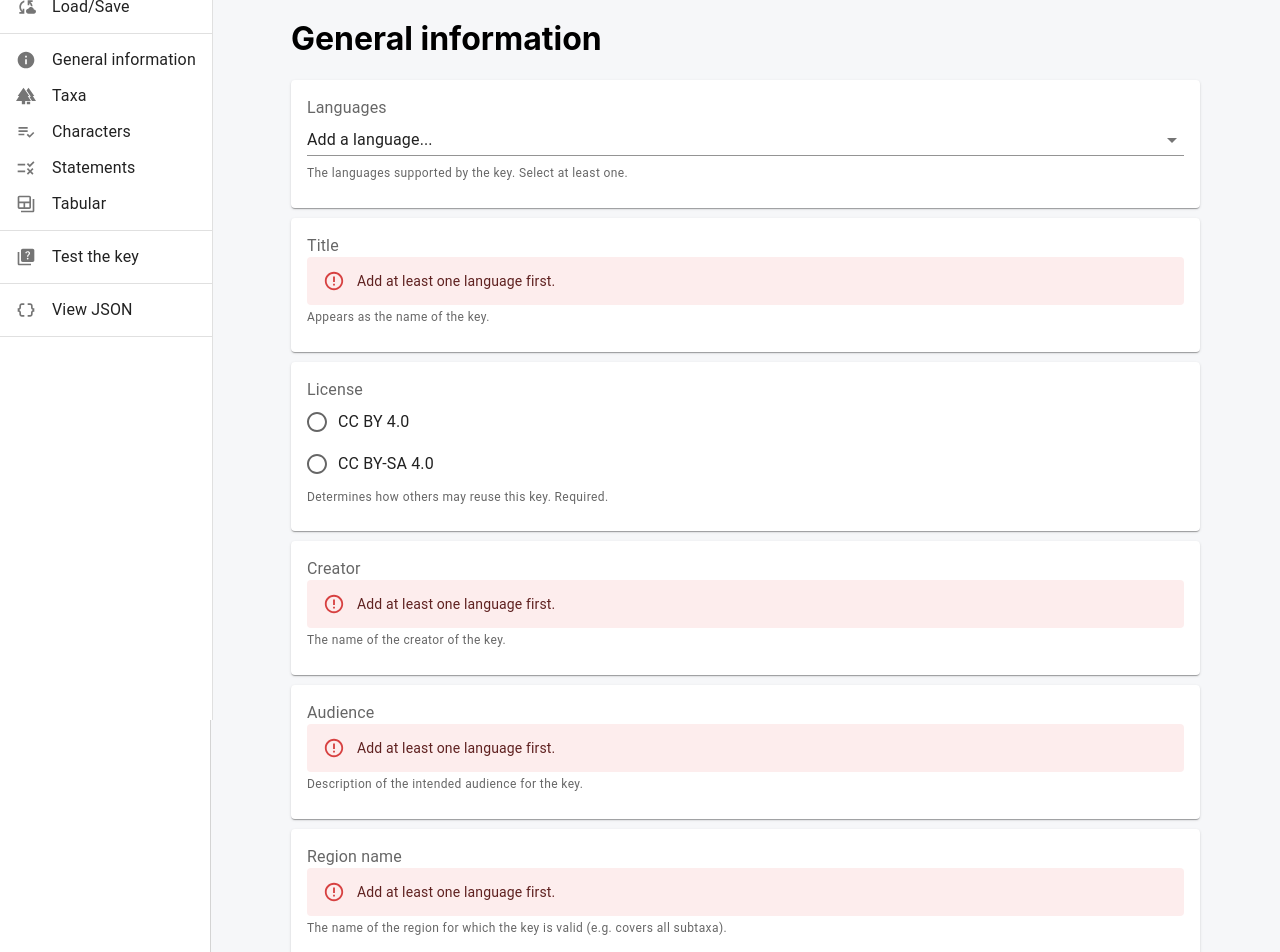
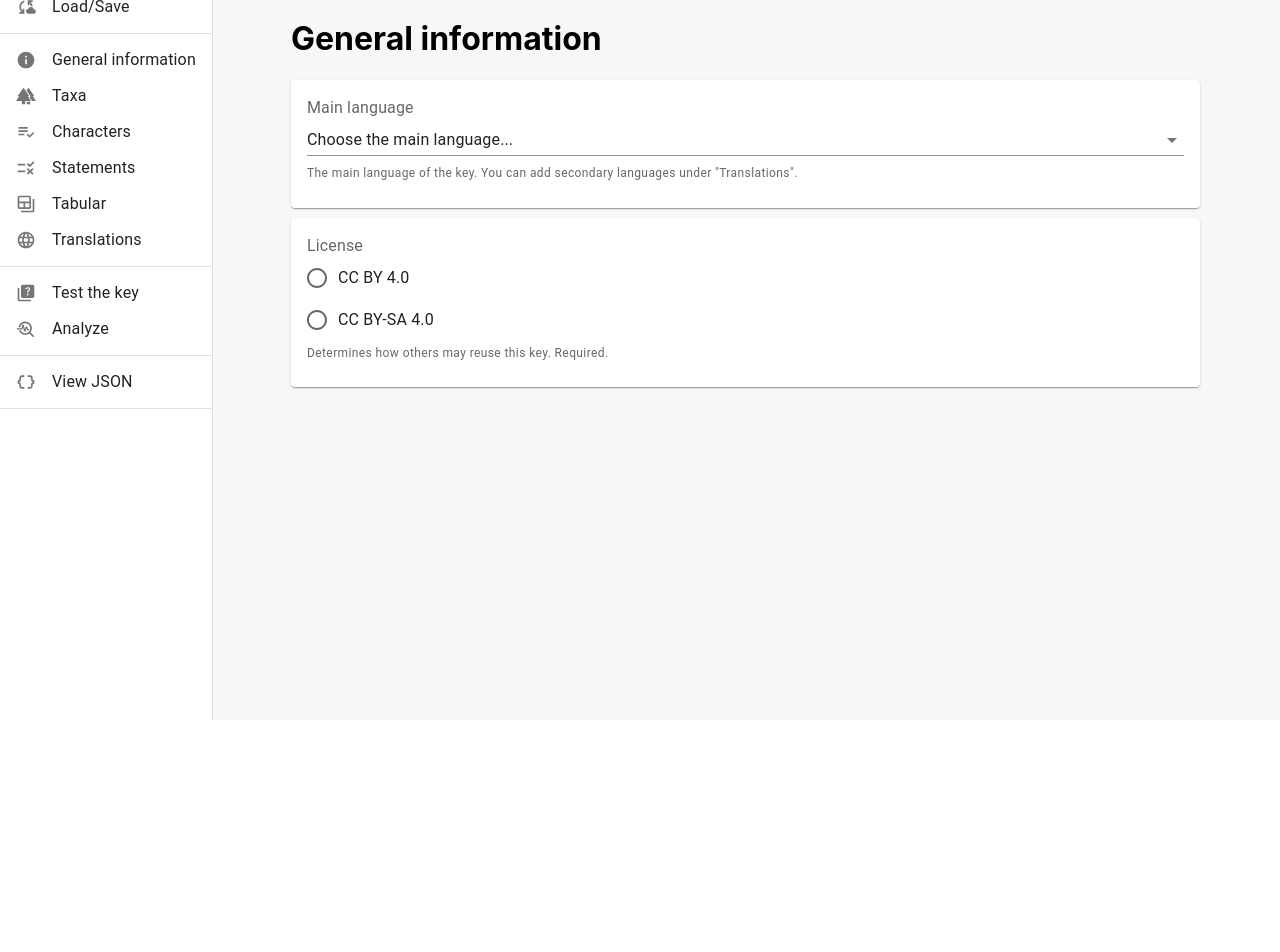
Before and after one commit to Artsdatabanken/Clavis-editor, a React (Create React App) app: page /#/ in a window 1280 px wide. Shown: the part 80-1032 px from the top of the page. After the commit the page ends 800 px from the top, so only its background shows below. Built offline with nearby package versions, Linux system fonts and the light colour scheme.

Commit message:
Add analysis mode

```diff
--- a/src/App.js
+++ b/src/App.js
@@ -15,6 +15,8 @@ import Files from './components/Files'
 import Taxa from './components/Taxa';
 import Characters from './components/Characters';
 import Statements from './components/Statements';
+import Translations from './components/Translations';
+
 
 import Resources from './components/Resources';
 import JsonView from './components/JsonView';
@@ -23,6 +25,7 @@ import { v4 as uuidv4 } from 'uuid';
 import moment from 'moment';
 import { deepClone } from './Utils';
 import TabularView from './components/tabularView';
+import Analyze from './components/Analyze';
 
 function App() {
   const [clavis, setClavis] = useState({
@@ -238,9 +241,12 @@ function App() {
             <Route path="/characters" element={<Characters characters={clavis["characters"]} statements={clavis["statements"]} languages={clavis["language"]} mediaElements={clavis["mediaElements"]} newImage={newImage} replaceItem={replaceItem} deleteItem={deleteItem} />} />
             <Route path="/statements" element={<Statements statements={clavis["statements"]} characters={clavis["characters"]} taxa={clavis["taxa"]} languages={clavis["language"]} replaceItem={replaceItem} deleteItem={deleteItem}  />} />
             <Route path="/tabular" element={<TabularView clavis={clavis} replaceItem={replaceItem} deleteItem={deleteItem} languages={clavis["language"]} />} />
+            <Route path="/translations" element={<Translations clavis={clavis} replaceItem={replaceItem} deleteItem={deleteItem} languages={clavis["language"]} />} />
             <Route path="/resources" element={<Resources clavis={clavis} />} />
             <Route path="/json" element={<JsonView clavis={clavis} />} />
             <Route path="/test" element={<TestView clavis={clavis} />} />
+            <Route path="/analyze" element={<Analyze clavis={clavis} />} />
+
           </Routes>
         </div>
       </div>
--- /dev/null
+++ b/src/components/Analyze.js
@@ -0,0 +1,105 @@
+
+import React from "react";
+import { Card, Alert } from "@mui/material";
+
+import {
+    getBestString
+} from "../Utils";
+
+function Analyze({ clavis }) {
+
+    const getAncestry = (taxa, resultObject = {}, ancestry = []) => {
+        taxa.forEach(taxon => {
+            resultObject[taxon.id] = ancestry.concat([taxon.id])
+            if (taxon.children) {
+                resultObject = getAncestry(taxon.children, resultObject, resultObject[taxon.id])
+            }
+        });
+        return resultObject
+    }
+
+    const taxonomy = getAncestry(clavis.taxa)
+
+    const getFacts = (taxon, freq) => {
+        return clavis.statements
+            .filter(s => taxonomy[taxon].includes(s.taxon) && s.frequency === freq)
+            .map(s => s.value)
+    }
+
+    const areDiscernable = (taxonX, taxonY) => {
+        let all_facts = getFacts(taxonX, 1).concat(getFacts(taxonY, 0))
+
+        for (let index = 0; index < all_facts.length; index++) {
+            if (all_facts.indexOf(all_facts[index]) !== index) {
+                return true
+            }
+        }
+
+        all_facts = getFacts(taxonX, 0).concat(getFacts(taxonY, 1))
+
+        for (let index = 0; index < all_facts.length; index++) {
+            if (all_facts.indexOf(all_facts[index]) !== index) {
+                return true
+            }
+        }
+
+        return false
+    }
+
+    const getEndpoints = (taxa) => {
+        let result = []
+
+        taxa.forEach(taxon => {
+            if (taxon.isEndpoint || !taxon.children || !taxon.children.length) {
+                result = result.concat([{ "id": taxon.id, "name": taxon.scientificName || getBestString(taxon.label) || taxon.id }])
+            }
+            else if (taxon.children && taxon.children.length) {
+                result = result.concat(getEndpoints(taxon.children))
+            }
+        })
+
+        return result
+    }
+
+    const endpoints = getEndpoints(clavis.taxa)
+
+    const getIndiscernables = (taxa) => {
+        let results = []
+
+        if (taxa.length < 2) {
+            return results
+        }
+
+        const focal = taxa[0]
+        const rest = taxa.slice(1)
+        rest.forEach(restTaxon => {
+            if (!areDiscernable(focal.id, restTaxon.id)) {
+                results = results.concat([[focal, restTaxon]])
+            }
+        })
+
+        results = results.concat(getIndiscernables(rest))
+        return results
+    }
+
+
+    return (
+        <div>
+            <h1 className="bp4-heading">Analysis</h1>
+
+            <Card >
+                {getIndiscernables(endpoints).map(
+                    x => (
+                        <Alert severity="warning" key={x[0].id + x[1].id}>{x[0].name} and {x[1].name} are not discernable</Alert>
+                    )
+                )}
+            </Card>
+
+
+
+        </div>
+
+    );
+}
+
+export default Analyze;
--- a/src/components/Home.js
+++ b/src/components/Home.js
@@ -1,19 +1,18 @@
-import React, { useState } from "react";
+import React from "react";
 
 import ChatIcon from '@mui/icons-material/Chat';
-import DeleteIcon from '@mui/icons-material/Delete';
 
 import TextField from '@mui/material/TextField';
 import InputAdornment from '@mui/material/InputAdornment';
 import Card from '@mui/material/Card';
 import {
     FormGroup, FormControlLabel, FormControl, FormLabel, FormHelperText, Radio,
-    RadioGroup, CardContent, Alert, Select, MenuItem, IconButton
+    RadioGroup, CardContent, Select, MenuItem
 } from "@mui/material";
 import { languageNames } from "../Utils"
 
+
 function Home({ clavis, replaceItem, newPerson, newImage }) {
-    const [removing, setRemoving] = useState(false);
 
     const onFieldChange = (e) => {
         const language = e.target.id.slice(-2);
@@ -56,16 +55,9 @@ function Home({ clavis, replaceItem, newPerson, newImage }) {
 
     }
 
-    const addLanguage = (l) => {
-        if (!!l && !clavis["language"].includes(l)) {
-            clavis["language"].push(l)
-            replaceItem(clavis)
-        }
-    }
-
-    const removeLanguage = (l) => {
-        if (!!l && clavis["language"].includes(l)) {
-            clavis["language"] = clavis["language"].filter(x => x !== l)
+    const setMainLanguage = (l) => {
+        if (!!l) {
+            clavis["language"] = [l].concat(clavis["language"].filter(x => x !== l))
             replaceItem(clavis)
         }
     }
@@ -102,6 +94,8 @@ function Home({ clavis, replaceItem, newPerson, newImage }) {
             value={value} />;
     }
 
+    const language = !!clavis["language"].length ? clavis["language"][0] : false
+
     return (
         <div className='content-section'>
             <h1 className="bp4-heading">General information</h1>
@@ -109,75 +103,47 @@ function Home({ clavis, replaceItem, newPerson, newImage }) {
             <Card className="formCard">
                 <CardContent>
                     <FormControl component="fieldset" variant="standard" fullWidth>
-                        <FormLabel component="legend">Languages</FormLabel>
-
-                        {clavis["language"].map(l =>
-                            <h4 style={{ "margin": "0.5em" }} key={l}>
-                                <ChatIcon fontSize="inherit" /> {languageNames[l]}
-                                <IconButton aria-label="delete" color={removing === l ? "error" : "default"}
-                                    onClick={() => {
-                                        if (removing === l) {
-                                            removeLanguage(l)
-                                        }
-                                        else {
-                                            setRemoving(l)
-                                        }
-                                    }} variant="contained"><DeleteIcon /></IconButton>
-                            </h4>
-                        )}
+                        <FormLabel component="legend">Main language</FormLabel>
 
                         {
-                            clavis["language"].length < Object.keys(languageNames).length &&
                             <FormGroup>
                                 <Select
                                     fullWidth
                                     sx={{ m: 0, marginY: "5px" }}
                                     id="statement-taxon"
-                                    value={false}
-                                    onChange={(e) => { addLanguage(e.target.value) }}
+                                    value={language}
+                                    onChange={(e) => { setMainLanguage(e.target.value) }}
                                 >
-                                    <MenuItem value={false}>Add a language...</MenuItem>
+
+                                    {!!clavis["language"].length && (
+                                        <MenuItem value={clavis["language"][0]} key={clavis["language"][0]}>
+                                            <ChatIcon fontSize="inherit" /> {languageNames[clavis["language"][0]]}
+                                        </MenuItem>
+                                    )}
+
+                                    {!clavis["language"].length && (
+                                        <MenuItem value={false}>Choose the main language...</MenuItem>
+                                    )}
+
+
                                     {
                                         Object.entries(languageNames)
-                                            .filter(([key, value]) => {
-                                                return !clavis["language"].includes(key)
-                                            })
+                                            .filter(([key, value]) =>
+                                                clavis["language"].length === 0 || key !== clavis["language"][0]
+                                            )
                                             .map(([key, value]) =>
                                                 <MenuItem value={key} key={key}>{value}</MenuItem>
-
                                             )
                                     }
 
                                 </Select>
-
                             </FormGroup>
-
                         }
 
-                        <FormHelperText>The languages supported by the key. Select at least one.</FormHelperText>
+                        <FormHelperText>The main language of the key. You can add secondary languages under "Translations".</FormHelperText>
                     </FormControl>
                 </CardContent>
             </Card>
-
-            <Card className="formCard" >
-                <CardContent>
-                    <FormControl component="fieldset" variant="standard" fullWidth>
-                        <FormLabel component="legend">Title</FormLabel>
-                        <FormGroup>
-
-                            {clavis["language"].map(function (l) {
-                                return getLanguageInput("title", "E.g. 'Birds of Norway'", l, true)
-                            })}
-                            {
-                                !clavis["language"].length &&
-                                <Alert severity="error">Add at least one language first.</Alert>
-                            }
-                        </FormGroup>
-
-                        <FormHelperText>Appears as the name of the key.</FormHelperText>
-                    </FormControl>
-                </CardContent>
-            </Card >
 
             <Card className="formCard" >
                 <CardContent>
@@ -196,103 +162,96 @@ function Home({ clavis, replaceItem, newPerson, newImage }) {
                 </CardContent>
             </Card>
 
+            {!!language &&
+                <Card className="formCard" >
+                    <CardContent>
+                        <FormControl component="fieldset" variant="standard" fullWidth>
+                            <FormLabel component="legend">Title</FormLabel>
+                            <FormGroup>
+                                {getLanguageInput("title", "E.g. 'Birds of Norway'", language, true)}
+                            </FormGroup>
+
+                            <FormHelperText>Appears as the name of the key.</FormHelperText>
+                        </FormControl>
+                    </CardContent>
+                </Card >
+            }
+
+            {!!language &&
                 <Card className="formCard" >
                     <CardContent>
                         <FormControl component="fieldset" variant="standard" fullWidth>
                             <FormLabel component="legend">Creator</FormLabel>
                             <FormGroup>
-
-                            {clavis["language"].map(function (l) {
-                                return getLanguageInput("creator", "E.g. 'Wouter Koch'", l)
-                            })}
-                            {
-                                !clavis["language"].length &&
-                                <Alert severity="error">Add at least one language first.</Alert>
-                            }
+                                {getLanguageInput("creator", "E.g. 'Wouter Koch'", language)}
                             </FormGroup>
 
                             <FormHelperText>The name of the creator of the key.</FormHelperText>
                         </FormControl>
                     </CardContent>
                 </Card >
+            }
 
+            {!!language &&
                 <Card className="formCard" >
                     <CardContent>
                         <FormControl component="fieldset" variant="standard" fullWidth>
                             <FormLabel component="legend">Audience</FormLabel>
                             <FormGroup>
-                            {clavis["language"].map(function (l) {
-                                return getLanguageInput("audience", "E.g. 'Undergraduate students and up'", l)
-                            })}
-                            {
-                                !clavis["language"].length &&
-                                <Alert severity="error">Add at least one language first.</Alert>
-                            }
+                                {getLanguageInput("audience", "E.g. 'Undergraduate students and up'", language)}
+
                             </FormGroup>
 
                             <FormHelperText>Description of the intended audience for the key.</FormHelperText>
                         </FormControl>
                     </CardContent>
                 </Card >
+            }
 
-
+            {!!language &&
                 <Card className="formCard" >
                     <CardContent>
                         <FormControl component="fieldset" variant="standard" fullWidth>
                             <FormLabel component="legend">Region name</FormLabel>
                             <FormGroup>
-                            {clavis["language"].map(function (l) {
-                                return getLanguageInput("geography", "E.g. 'Norway', 'Europe', 'Trøndelag', etc.", l)
-                            })}
-                            {
-                                !clavis["language"].length &&
-                                <Alert severity="error">Add at least one language first.</Alert>
-                            }
+                                {getLanguageInput("geography", "E.g. 'Norway', 'Europe', 'Trøndelag', etc.", language)}
                             </FormGroup>
-
                             <FormHelperText>The name of the region for which the key is valid (e.g. covers all subtaxa).</FormHelperText>
                         </FormControl>
                     </CardContent>
                 </Card>
+            }
 
+
+            {!!language &&
                 <Card className="formCard" >
                     <CardContent>
                         <FormControl component="fieldset" variant="standard" fullWidth>
                             <FormLabel component="legend">Description</FormLabel>
                             <FormGroup>
-                            {clavis["language"].map(function (l) {
-                                return getLanguageInput("description", "Describe the key", l)
-                            })}
-                            {
-                                !clavis["language"].length &&
-                                <Alert severity="error">Add at least one language first.</Alert>
-                            }
+                                {getLanguageInput("description", "Describe the key", language)}
                             </FormGroup>
 
                             <FormHelperText>Short description of the key.</FormHelperText>
                         </FormControl>
                     </CardContent>
                 </Card >
+            }
+            {!!language &&
 
                 <Card className="formCard" >
                     <CardContent>
                         <FormControl component="fieldset" variant="standard" fullWidth>
                             <FormLabel component="legend">Description ID</FormLabel>
                             <FormGroup>
-                            {clavis["language"].map(function (l) {
-                                return getLanguageInput("descriptionUrl", "Provide an ID", l)
-                            })}
-                            {
-                                !clavis["language"].length &&
-                                <Alert severity="error">Add at least one language first.</Alert>
-                            }
+                                {getLanguageInput("descriptionUrl", "Provide an ID", language)}
                             </FormGroup>
 
                             <FormHelperText>ID of an article describing the key on NBIC's site.</FormHelperText>
                         </FormControl>
                     </CardContent>
                 </Card >
-
+            }
         </div >
 
 
--- a/src/components/MenuBar.js
+++ b/src/components/MenuBar.js
@@ -6,6 +6,7 @@ import { useNavigate } from 'react-router-dom';
 import { MenuList, MenuItem, ListItemText, ListItemIcon, Divider, Drawer, CardContent } from '@mui/material';
 import CloudSyncIcon from '@mui/icons-material/CloudSync';
 import InfoIcon from '@mui/icons-material/Info';
+import LanguageIcon from '@mui/icons-material/Language';
 import ForestIcon from '@mui/icons-material/Forest';
 import PlaylistAddCheckIcon from '@mui/icons-material/PlaylistAddCheck';
 import RuleIcon from '@mui/icons-material/Rule';
@@ -14,7 +15,7 @@ import BackupTableIcon from '@mui/icons-material/BackupTable';
 // import SwitchAccountIcon from '@mui/icons-material/SwitchAccount';
 import QuizIcon from '@mui/icons-material/Quiz';
 import DataObjectIcon from '@mui/icons-material/DataObject';
-
+import TroubleshootIcon from '@mui/icons-material/Troubleshoot';
 
 
 function MenuBar() {
@@ -63,6 +64,12 @@ function MenuBar() {
           </ListItemIcon>
           <ListItemText>Tabular</ListItemText>
         </MenuItem>
+        <MenuItem text="Translations" onClick={() => navigate('/translations')} >
+          <ListItemIcon>
+            <LanguageIcon fontSize="small" />
+          </ListItemIcon>
+          <ListItemText>Translations</ListItemText>
+        </MenuItem>
         {/* <MenuItem text="Media"  >
           <ListItemIcon>
             <CollectionsIcon fontSize="small" />
@@ -82,6 +89,16 @@ function MenuBar() {
           </ListItemIcon>
           <ListItemText>Test the key</ListItemText>
         </MenuItem>
+
+        <MenuItem icon="endorsed" text="Analyze the key" onClick={() => navigate('/analyze')} >
+          <ListItemIcon>
+            <TroubleshootIcon fontSize="small" />
+          </ListItemIcon>
+          <ListItemText>Analyze</ListItemText>
+        </MenuItem>
+
+
+
         <Divider />
         <MenuItem icon="code" text="View JSON" onClick={() => navigate('/json')} >
           <ListItemIcon>
--- a/src/components/Statements.js
+++ b/src/components/Statements.js
@@ -139,7 +139,7 @@ function Statements({ statements, characters, taxa, languages, replaceItem, dele
 
 
 
-      {!languages.length && <Alert severity="error">Add at least one language first under "General information".</Alert>}
+      {!languages.length && <Alert severity="error">Choose a main language first under "General information".</Alert>}
       {!taxa.length && <Alert severity="error">Create at least one taxon first.</Alert>}
       {!characters.length && <Alert severity="error">Create at least one character first.</Alert>}
 
--- a/src/components/Taxa.js
+++ b/src/components/Taxa.js
@@ -279,7 +279,7 @@ function Taxa({ taxa, mediaElements, languages, newImage, replaceItem, deleteIte
         Taxa are what the key is meant to distinguish between. They can be a simple flat list of species or other taxonomic entities, or have a hierarchy so that species fall under a genus, for example. All taxa can also have subdivisions below them, such as morphs, sexes, life stages, etc. By default, a key will keep asking for input from the user until only one item remains, without it having any more entities under it. This can be changed by marking a taxon as an endpoint. Then, if it is the only remaining option, that will be the outcome of the key, even when it has several subtaxa or -divisions under it which have not all been excluded. A key can for example have information on both the male and female of a species, but be made to stop as soon as the species is known, even when the sex is not yet determined. But one can also make a genus an end point, so that the genus is the answer when it has been determined, even when there is information on the species in that genus, which have not yet been determined.
       </Alert>
 
-      {!languages.length && <Alert severity="error">Add at least one language first under "General information".</Alert>}
+      {!languages.length && <Alert severity="error">Add a main language first under "General information".</Alert>}
 
       {!!languages.length && !taxa.length &&
         <p>No taxa yet, click below to add some.</p>
--- /dev/null
+++ b/src/components/Translations.js
@@ -0,0 +1,95 @@
+import React, { useState } from "react";
+
+import ChatIcon from '@mui/icons-material/Chat';
+import DeleteIcon from '@mui/icons-material/Delete';
+
+import Card from '@mui/material/Card';
+import {
+  FormGroup, FormControl, FormLabel, FormHelperText,
+  CardContent, Select, MenuItem, IconButton
+} from "@mui/material";
+import { languageNames } from "../Utils"
+
+function Translations({ clavis, replaceItem }) {
+  const [removing, setRemoving] = useState(false);
+
+  const addLanguage = (l) => {
+    if (!!l && !clavis["language"].includes(l)) {
+      clavis["language"].push(l)
+      replaceItem(clavis)
+    }
+  }
+
+  const removeLanguage = (l) => {
+    if (!!l && clavis["language"].includes(l)) {
+      clavis["language"] = clavis["language"].filter(x => x !== l)
+      replaceItem(clavis)
+    }
+  }
+
+  return (
+    <div className='content-section'>
+      <h1 className="bp4-heading">Translations</h1>
+
+      <Card className="formCard">
+        <CardContent>
+          <FormControl component="fieldset" variant="standard" fullWidth>
+            <FormLabel component="legend">Languages</FormLabel>
+
+            {clavis["language"].slice(1).map(l =>
+              <h4 style={{ "margin": "0.5em" }} key={l}>
+                <ChatIcon fontSize="inherit" /> {languageNames[l]}
+                <IconButton aria-label="delete" color={removing === l ? "error" : "default"}
+                  onClick={() => {
+                    if (removing === l) {
+                      removeLanguage(l)
+                    }
+                    else {
+                      setRemoving(l)
+                    }
+                  }} variant="contained"><DeleteIcon /></IconButton>
+              </h4>
+            )}
+
+            {
+              clavis["language"].length < Object.keys(languageNames).length &&
+              <FormGroup>
+                <Select
+                  fullWidth
+                  sx={{ m: 0, marginY: "5px" }}
+                  id="statement-taxon"
+                  value={false}
+                  onChange={(e) => { addLanguage(e.target.value) }}
+                >
+                  <MenuItem value={false}>Add a language...</MenuItem>
+                  {
+                    Object.entries(languageNames)
+                      .filter(([key, value]) => {
+                        return !clavis["language"].includes(key)
+                      })
+                      .map(([key, value]) =>
+                        <MenuItem value={key} key={key}>{value}</MenuItem>
+
+                      )
+                  }
+
+                </Select>
+
+              </FormGroup>
+
+            }
+
+            <FormHelperText>The languages supported by the key, in addition to the main language. Select at least one to start adding translations of texts.</FormHelperText>
+          </FormControl>
+        </CardContent>
+      </Card>
+
+
+
+    </div >
+
+
+  );
+}
+
+export default Translations;
```
Lines whose indentation alone changed are shown as unchanged.
